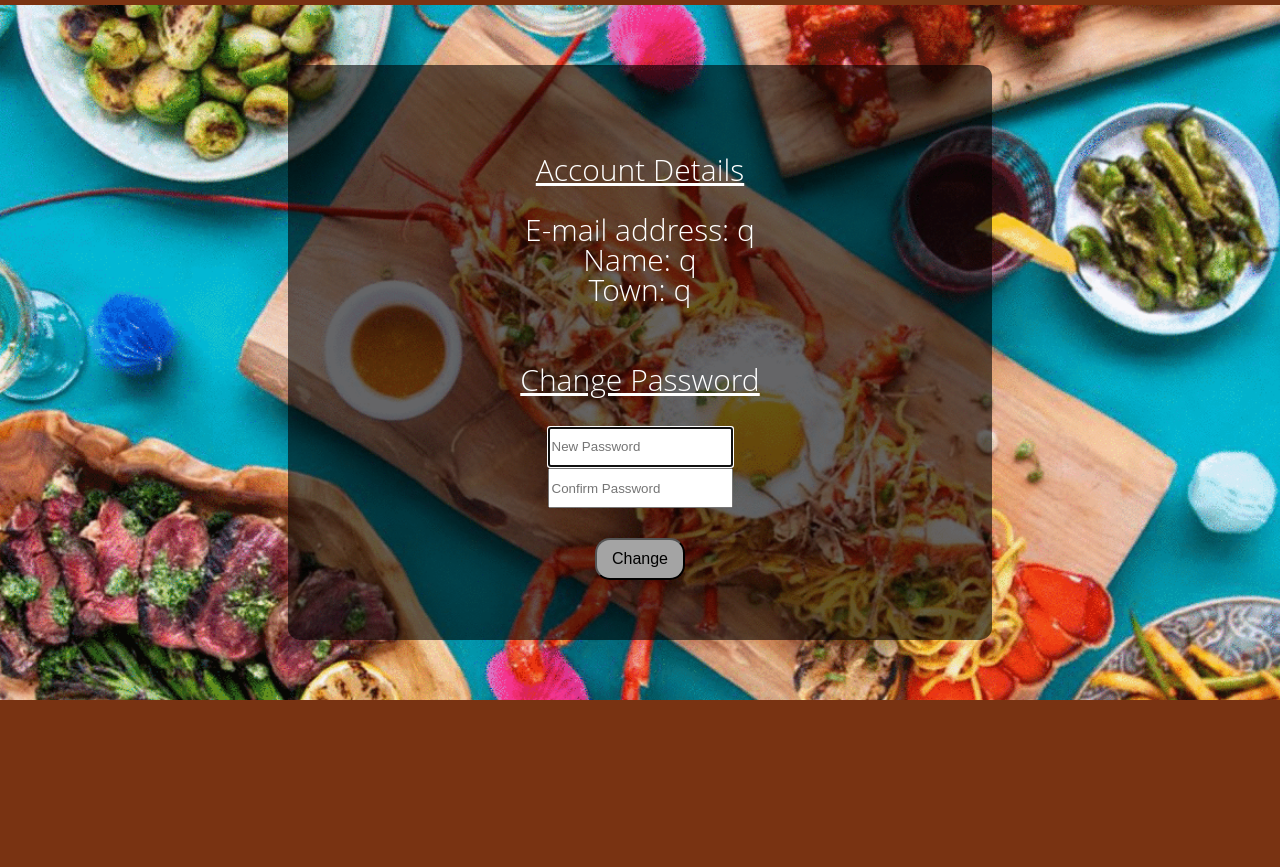
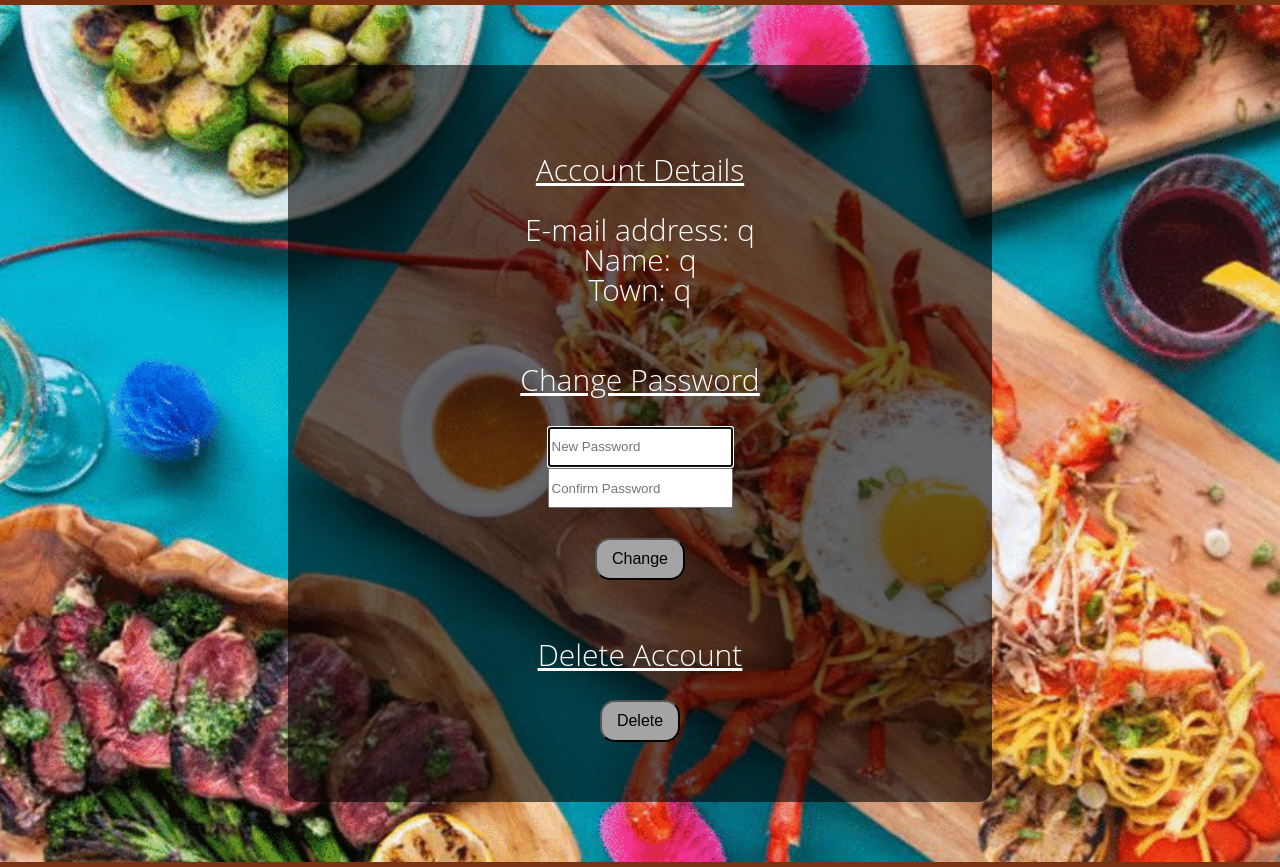
Before and after one commit to JJuttie/21, a Flask app: page /account in a window 1280 px wide. Shown: the part 80-947 px from the top of the page. Before the commit the page ends 780 px from the top, so only its background shows below. Run offline with Flask 2, Linux system fonts and the light colour scheme; a user stored in the database is signed in; data comes from the database, SQL or seed files in the repository; some libraries are stand-ins or nearby versions.

Commit message:
delete account option

```diff
--- a/application.py
+++ b/application.py
@@ -317,7 +317,34 @@ def password():
         return redirect(url_for("index"))
 
     else:
-        return render_template("password.html")
+        return render_template("account.html")
+
+@app.route("/delete", methods=["GET", "POST"])
+@login_required
+def delete():
+    """Delete your account"""
+    if request.method == "POST":
+
+        #user verwijderen
+        db.execute("DELETE FROM users WHERE id=:id", id=session["user_id"])
+
+        #afbeelding van gebruiker verwijderen
+        oldfile = db.execute("SELECT imageid FROM recipes WHERE id=:id", id=session["user_id"])
+        os.remove(oldfile[0]["imageid"])
+
+        #recipe verwijderen
+        db.execute("DELETE FROM recipes WHERE id=:id", id=session["user_id"])
+
+        #jouw likes verwijderen
+        db.execute("DELETE FROM like WHERE currentid=:currentid", currentid=session["user_id"])
+
+        #acties die jouw hebben geliket verwijderen
+        db.execute("DELETE FROM like WHERE likedid=:likedid", likedid=session["user_id"])
+
+        return redirect(url_for("login"))
+
+    else:
+        return render_template("account.html")
 
 @app.route("/recipe", methods=["GET", "POST"])
 @login_required
--- a/templates/account.html
+++ b/templates/account.html
@@ -32,6 +32,16 @@
 				</div>
 			</fieldset>
 		</form>
+
+	<p><b><u>Delete Account</u></b></p><br>
+		<form action="{{ url_for('delete') }}" method="post">
+			<fieldset>
+				<div class="form-group">
+					<button class="button-login" type="submit">Delete</button>
+					<br><br><br>
+				</div>
+			</fieldset>
+		</form>
 	</div>
 	<br><br>
 </h_account>
```
